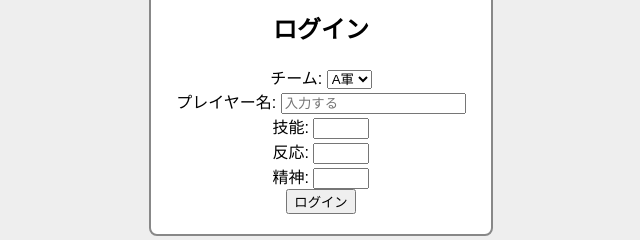
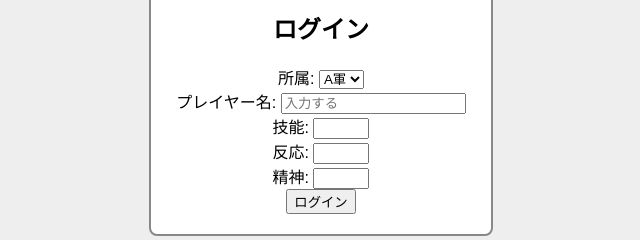
Before and after one commit to tarouji/zeco-map, a plain HTML site: page index.html in a window 1280 px wide. Shown: the part 128-368 px from the top of the page, 319-959 px from the left. Drawn offline with Linux system fonts and the light colour scheme; no server answers.

Commit message:
Add files via upload

```diff
--- a/index.html
+++ b/index.html
@@ -30,7 +30,7 @@
     <h3>ゼーコガンニョム・テストプレイ</h3>
     <h2>ログイン</h2>
     <div>
-      <label for="teamSelect">チーム:</label>
+      <label for="teamSelect">所属:</label>
       <select id="teamSelect">
         <option value="A">A軍</option>
         <option value="B">B軍</option>
```
